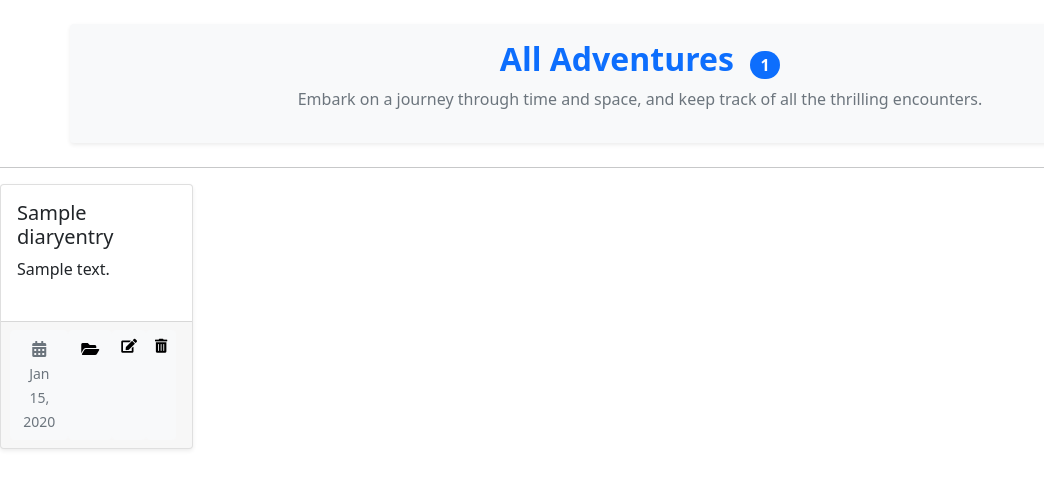
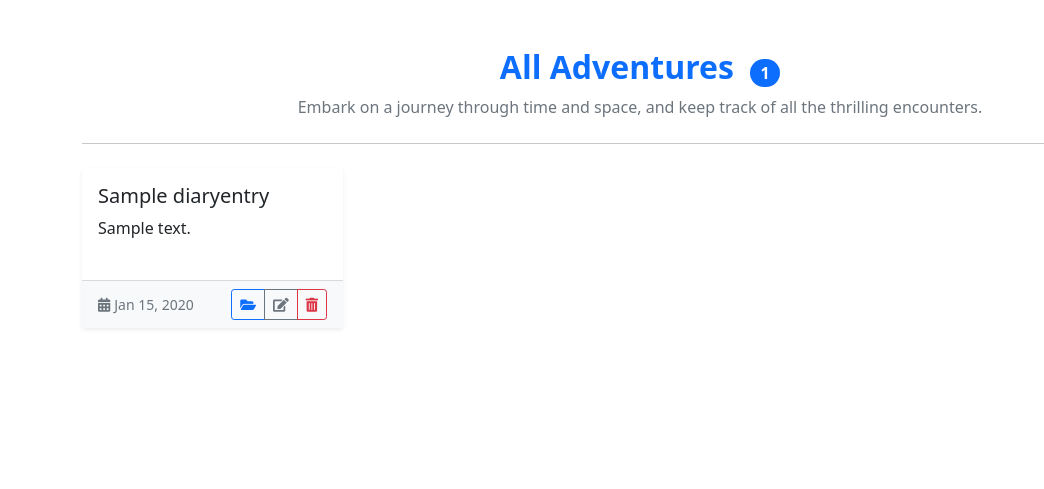
Before and after one commit to VarshithaK22/time_traveller_diary, a Django app: page / in a window 1280 px wide. Shown: the part 56-545 px from the top of the page, without its empty margins (0-1044 px from the left). Run offline with Django 5.2, Linux system fonts and the light colour scheme; a user stored in the database is signed in; tables that the repository leaves empty hold one stand-in row (values such as "Sample post").

Commit message:
Improved UX of the list view

```diff
--- a/diary_project/diary/templates/home.html
+++ b/diary_project/diary/templates/home.html
@@ -1,74 +1,62 @@
 {% extends "base.html" %}
 {% block content %}
-<div class="row justify-content-center">
-    <div class="col-md-12">
-        <div class="container my-4 p-3 text-center bg-light rounded shadow-sm">
+<div class="container my-5">
+    <!-- Main Header Section -->
+    <div class="text-center mb-4">
         <h2 class="text-primary fw-bold">
             All Adventures
             <span class="badge bg-primary rounded-pill fs-6 ms-2">{{ entries|length }}</span>
         </h2>
-            <p class="text-muted">Embark on a journey through time and space,
-                and keep track of all the thrilling encounters.</p>
+        <p class="text-muted">Embark on a journey through time and space, and keep track of all the thrilling encounters.</p>
     </div>
-        <hr>
-        <div class="row">
+
+    <hr class="my-4">
+
+    <!-- Adventures Grid -->
+    <div class="row g-4">
         {% for entry in entries %}
-            <div class="col-md-2 mb-2">
-                <div class="card h-100 shadow-sm">
-
+            <div class="col-sm-6 col-md-4 col-lg-3">
+                <div class="card h-100 shadow-sm border-0">
+                    <!-- Card Body -->
                     <div class="card-body d-flex flex-column">
-                        <div
-                            class="d-flex justify-content-between align-items-center mb-2">
-                            <h5 class="card-title mb-0">
-                                <a href="/{{ entry.pk }}"
-                                    class="text-dark text-decoration-none">{{entry.title}}</a>
+                        <h5 class="card-title mb-2">
+                            <a href="/{{ entry.pk }}" class="text-dark text-decoration-none">{{ entry.title }}</a>
                         </h5>
-
+                        <p class="card-text text-truncate mb-4">{{ entry.content }}</p>
                     </div>
-                        <p class="card-text text-truncate mb-4">{{entry.content}}</p>
-
-                    </div>
-                    <div class="card-footer">
-                        <div class="d-flex justify-content-end">
-                            <a href="#" class="btn btn-light"
-                                title="Last edited on">
-                                <i
-                                    class="fas fa-calendar-alt text-muted mr-1"></i><small
-                                    class="text-muted">
-                                    {{entry.updated_at|date:"M d, Y"}}
-                                </small></a>
-                            <a href="/{{ entry.pk }}" class="btn btn-light"
-                                title="Open Entry"><i
-                                    class="fas fa-folder-open"></i></a>
-                            <a href="/{{ entry.pk }}/update"
-                                class="btn btn-light btn-sm"
-                                title="Edit Entry"><i
-                                    class="fas fa-edit"></i></a>
-                            <a href="#"
-                                onclick="document.getElementById('delete-form-{{ entry.pk }}').submit();"
-                                class="btn btn-light btn-sm"
-                                title="Delete Entry">
+                    <!-- Card Footer with Actions -->
+                    <div class="card-footer bg-light d-flex justify-content-between align-items-center">
+                        <small class="text-muted">
+                            <i class="fas fa-calendar-alt me-1"></i>{{ entry.date_of_journey|date:"M d, Y" }}
+                        </small>
+                        <div class="btn-group" role="group">
+                            <a href="/{{ entry.pk }}" class="btn btn-outline-primary btn-sm" title="Open Entry">
+                                <i class="fas fa-folder-open"></i>
+                            </a>
+                            <a href="/{{ entry.pk }}/update" class="btn btn-outline-secondary btn-sm" title="Edit Entry">
+                                <i class="fas fa-edit"></i>
+                            </a>
+                            <a href="#" onclick="document.getElementById('delete-form-{{ entry.pk }}').submit();" class="btn btn-outline-danger btn-sm" title="Delete Entry">
                                 <i class="fas fa-trash-alt"></i>
                             </a>
-                            <form id="delete-form-{{ entry.pk }}"
-                                action="{% url 'entry_delete' entry.pk %}"
-                                method="GET" style="display: none;">
+                        </div>
+                        <form id="delete-form-{{ entry.pk }}" action="{% url 'entry_delete' entry.pk %}" method="GET" style="display: none;">
                             {% csrf_token %}
                         </form>
                     </div>
                 </div>
             </div>
-            </div>
         {% empty %}
-            <div class="col-md-8 mb-8">
-                <div class="alert alert-warning" role="alert">
+            <!-- No Adventures Found Message -->
+            <div class="col-12">
+                <div class="alert alert-warning text-center" role="alert">
                     No adventures found. Start by creating a new adventure!
                 </div>
-                <a href="{% url 'entry_create' %}"
-                    class="btn btn-primary btn-sm">New Adventure</a>
+                <div class="text-center">
+                    <a href="{% url 'entry_create' %}" class="btn btn-primary btn-lg">Create New Adventure</a>
+                </div>
             </div>
         {% endfor %}
     </div>
 </div>
-</div>
 {% endblock content %}
```
Lines whose indentation alone changed are shown as unchanged.
